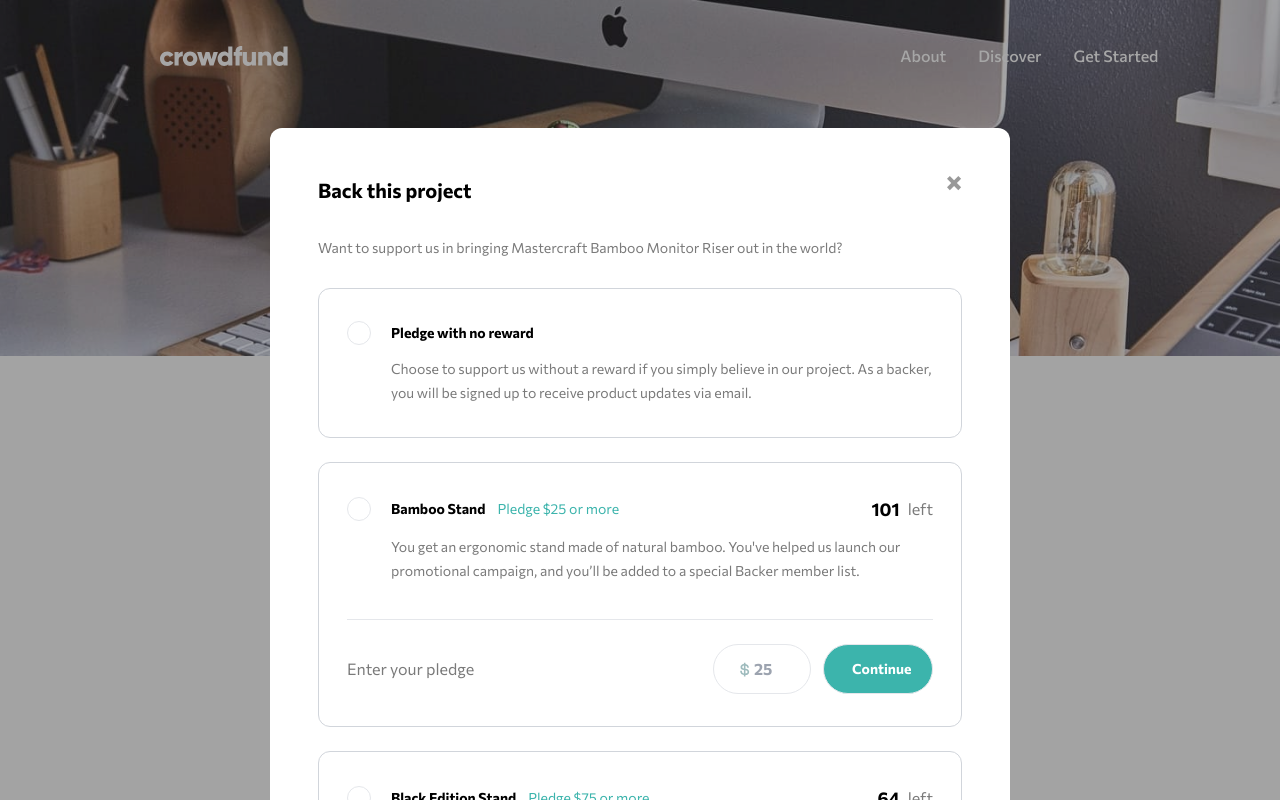
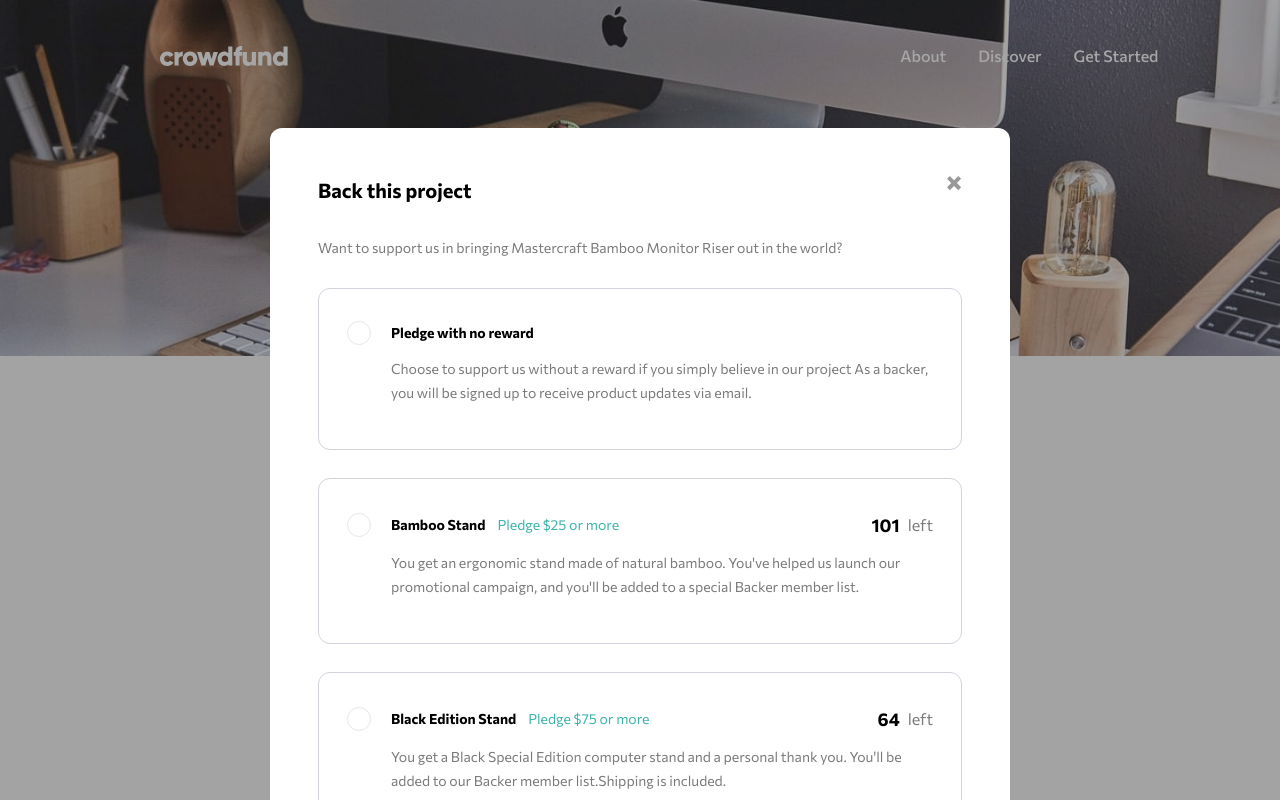
Before and after one commit to Xaxnxdxrxexax/crowdfunding_product_page, a Next.js app: page / in a window 1280 px wide. Both pictures are taken after a click on the button "Back this project". Shown: the top 800 px of the page. Built offline with nearby package versions, Linux system fonts and the light colour scheme.

Commit message:
logic done, need to cleanup

```diff
--- a/data.json
+++ b/data.json
@@ -10,23 +10,24 @@
       "noReward": {
         "title": "Pledge with no reward",
         "description": "Choose to support us without a reward if you simply believe in our project As a backer, you will be signed up to receive product updates via email.",
-        "minPledge": 0
+        "minPledge": 1,
+        "amountLeft": 1000
       },
       "bambooStand": {
         "title": "Bamboo Stand",
-        "description": " You get an ergonomic stand made of natural bamboo. You&apos;ve helped us launch our promotional campaign, and you&apos;ll be added to a special Backer member list.",
+        "description": " You get an ergonomic stand made of natural bamboo. You've helped us launch our promotional campaign, and you'll be added to a special Backer member list.",
         "minPledge": 25,
         "amountLeft": 101
       },
       "blackEdition": {
         "title": "Black Edition Stand",
-        "description": "You get a Black Special Edition computer stand and a personal thank you. You&apos;ll be added to our Backer member list.Shipping is included.",
+        "description": "You get a Black Special Edition computer stand and a personal thank you. You'll be added to our Backer member list.Shipping is included.",
         "minPledge": 75,
         "amountLeft": 64
       },
       "mahoganySpecialEdition": {
         "title": "Mahogany Special Edition",
-        "description": "You get two Special Edition Mahogany stands, a Backer T-Shirt, and a personal thank you. You&apos;ll be added to our Backer member list. Shipping is included.",
+        "description": "You get two Special Edition Mahogany stands, a Backer T-Shirt, and a personal thank you. You'll be added to our Backer member list. Shipping is included.",
         "minPledge": 200,
         "amountLeft": 0
       }
--- a/src/app/page.tsx
+++ b/src/app/page.tsx
@@ -7,6 +7,9 @@ export default function HomePage() {
   const [isHamburgerOpen, setIsHamburgerOpen] = useState(false);
   const [isPledgeOpen, setIsPledgeOpen] = useState(false);
   const [projectData, setProjectData] = useState(fmData[0]);
+  const [currentPledge, setCurrentPledge] = useState<null | string>(null);
+  const [isSuccessful, setIsSuccessful] = useState(false);
+  const [amountPledged, setAmountPledged] = useState<null | number>(null);
   return (
     <main className="relative overflow-hidden bg-[#FAFAFA] pb-5">
       <header className="relative flex items-center Fm:mx-auto Fm:max-w-[1440px]">
@@ -121,7 +124,7 @@ export default function HomePage() {
             />
             <p
               className={`invisible absolute left-0 top-0 flex w-36 items-center rounded-r-full border bg-[#FAFAFA] pl-8 font-bold text-Fm-Dark-gray Fm:visible Fm:static ${
-                projectData?.favorite && "text-Fm-Dark-cyan"
+                projectData?.favorite && "text-Fm-Moderate-cyan"
               }`}
             >
               {projectData?.favorite ? "Bookmarked" : "Bookmark"}
@@ -152,7 +155,7 @@ export default function HomePage() {
           </p>
           <p className="mt-2 text-Fm-Dark-gray">days left</p>
         </div>
-        <div className="mt-7 h-3 w-full rounded-full bg-[#f4f4f4]">
+        <div className="mt-7 h-3 w-full overflow-hidden rounded-full bg-[#f4f4f4]">
           <div
             className="h-full rounded-full bg-Fm-Moderate-cyan"
             style={{
@@ -177,63 +180,45 @@ export default function HomePage() {
           extra desk space below your computer to allow notepads, pens, and USB
           sticks to be stored under the stand.
         </p>
-        <aside className="mt-10 w-full rounded-xl border border-gray-300 pl-6 pt-6 Fm:flex Fm:flex-wrap Fm:items-center Fm:justify-around Fm:py-8 Fm:pr-10">
-          <h4 className="text-sm font-bold Fm:text-xl">Bamboo Stand</h4>
+        {/* list pledges */}
+        {Object.entries(projectData!.pledges)
+          .slice(1)
+          .map(([key, value]) => (
+            <aside
+              className={`mt-10 w-full rounded-xl border border-gray-300 pl-6 pt-6 Fm:flex Fm:flex-wrap Fm:items-center Fm:justify-around Fm:py-8 Fm:pr-10 ${
+                value.amountLeft === 0 && "opacity-40"
+              }`}
+              key={key}
+            >
+              <h4 className="text-sm font-bold Fm:text-xl">{value.title}</h4>
               <p className="mb-6 mt-1 text-sm font-semibold text-Fm-Moderate-cyan Fm:mb-0 Fm:ml-auto Fm:text-base">
-            Pledge $25 or more
+                Pledge ${value.minPledge} or more
               </p>
               <p className="mr-3 text-sm leading-6 text-Fm-Dark-gray Fm:my-5 Fm:mr-0 Fm:text-base Fm:leading-7">
-            You get an ergonomic stand made of natural bamboo. You&apos;ve
-            helped us launch our promotional campaign, and you&apos;ll be added
-            to a special Backer member list.
+                {value.description}
               </p>
               <p className="mb-7 mt-5 flex items-center text-Fm-Dark-gray Fm:my-0 Fm:self-stretch">
-            <span className="mr-2 text-3xl font-bold text-Fm-Black">101</span>{" "}
+                <span className="mr-2 text-3xl font-bold text-Fm-Black">
+                  {value.amountLeft}
+                </span>{" "}
                 left
               </p>
-          <button className="mb-6 h-[50px] rounded-full bg-Fm-Moderate-cyan px-8 text-sm font-bold text-white hover:bg-Fm-Dark-cyan Fm:my-0 Fm:ml-auto">
-            Select Reward
+              <button
+                className={`mb-6 h-[50px] rounded-full bg-Fm-Moderate-cyan px-8 text-sm font-bold text-white hover:bg-Fm-Dark-cyan Fm:my-0 Fm:ml-auto ${
+                  value.amountLeft === 0 && "bg-Fm-Dark-gray"
+                }`}
+                disabled={value.amountLeft === 0}
+                onClick={() => {
+                  setCurrentPledge(key);
+                  setIsPledgeOpen(true);
+                }}
+              >
+                {value.amountLeft === 0 ? "Out of Stock" : "Select Reward"}
               </button>
             </aside>
-        <aside className="mt-10 w-full rounded-xl border border-gray-300 pl-6 pt-6 Fm:flex Fm:flex-wrap Fm:items-center Fm:justify-around Fm:py-8 Fm:pr-10">
-          <h4 className="text-sm font-bold Fm:text-xl">Black Edition Stand</h4>
-          <p className="mb-6 mt-1 text-sm font-semibold text-Fm-Moderate-cyan Fm:mb-0 Fm:ml-auto Fm:text-base">
-            Pledge $75 or more
-          </p>
-          <p className="mr-3 text-sm leading-6 text-Fm-Dark-gray Fm:my-5 Fm:mr-0 Fm:text-base Fm:leading-7">
-            You get a Black Special Edition computer stand and a personal thank
-            you. You&apos;ll be added to our Backer member list. Shipping is
-            included.
-          </p>
-          <p className="mb-7 mt-5 flex items-center text-Fm-Dark-gray Fm:my-0 Fm:self-stretch">
-            <span className="mr-2 text-3xl font-bold text-Fm-Black">64</span>{" "}
-            left
-          </p>
-          <button className="mb-6 h-[50px] rounded-full bg-Fm-Moderate-cyan px-8 text-sm font-bold text-white Fm:my-0 Fm:ml-auto">
-            Select Reward
-          </button>
-        </aside>
-        <aside className="mt-10 w-full rounded-xl border border-gray-300 pl-6 pt-6 opacity-40 Fm:flex Fm:flex-wrap Fm:items-center Fm:justify-around Fm:py-8 Fm:pr-10">
-          <h4 className="text-sm font-bold Fm:text-xl">
-            Mahogany Special Edition
-          </h4>
-          <p className="mb-6 mt-1 text-sm font-semibold text-Fm-Moderate-cyan Fm:mb-0 Fm:ml-auto Fm:text-base">
-            Pledge $200 or more
-          </p>
-          <p className="mr-3 text-sm leading-6 text-Fm-Dark-gray Fm:my-5 Fm:mr-0 Fm:text-base Fm:leading-7">
-            You get two Special Edition Mahogany stands, a Backer T-Shirt, and a
-            personal thank you. You&apos;ll be added to our Backer member list.
-            Shipping is included.
-          </p>
-          <p className="mb-7 mt-5 flex items-center text-Fm-Dark-gray Fm:my-0 Fm:self-stretch">
-            <span className="mr-2 text-3xl font-bold text-Fm-Black">0 </span>{" "}
-            left
-          </p>
-          <button className="mb-6 h-[50px] rounded-full bg-Fm-Moderate-cyan px-8 text-sm font-bold text-white Fm:my-0 Fm:ml-auto">
-            Select Reward
-          </button>
-        </aside>
+          ))}
       </section>
+      {/* pledge modal */}
       {isPledgeOpen && (
         <div className="absolute left-0 top-0 flex h-screen w-screen items-center justify-center">
           <div className="absolute top-32 z-20 mx-auto w-[90%] rounded-xl bg-white px-6 pb-8 pt-5 Fm:max-w-[740px] Fm:p-12">
@@ -251,34 +236,38 @@ export default function HomePage() {
                 Want to support us in bringing Mastercraft Bamboo Monitor Riser
                 out in the world?
               </p>
-              <div className="flex flex-wrap items-center gap-x-5 gap-y-0 rounded-xl border-[1px] border-gray-300 px-7 py-8">
-                <div className="h-6 w-6 rounded-full border-[1px]"></div>
-                <p className="text-sm font-bold">Pledge with no reward</p>
-                <p className="mt-7 text-sm leading-6 text-Fm-Dark-gray Fm:mt-3 Fm:pl-11">
-                  Choose to support us without a reward if you simply believe in
-                  our project. As a backer, you will be signed up to receive
-                  product updates via email.
-                </p>
+              {/* no reward */}
+              {Object.entries(projectData!.pledges)
+                .slice(0, 1)
+                .map(([key, value]) => (
+                  <div
+                    className={`mb-7 flex flex-wrap items-center gap-x-5 gap-y-0 rounded-xl border-[1px] border-gray-300 px-7 py-8 ${
+                      key === currentPledge && "border-Fm-Dark-cyan"
+                    }`}
+                    key={key}
+                  >
+                    <div
+                      className={`flex h-6 w-6 items-center justify-center rounded-full border-[1px]`}
+                    >
+                      {key === currentPledge && (
+                        <div className="h-3 w-3 rounded-full bg-Fm-Moderate-cyan"></div>
+                      )}
                     </div>
-              <div className="mt-6 flex flex-wrap items-center gap-x-5 gap-y-0 rounded-xl border-[1px] border-gray-300 px-7 py-8">
-                <div className="h-6 w-6 rounded-full border-[1px]"></div>
                     <div className="Fm:flex Fm:gap-3">
-                  <p className="text-sm font-bold">Bamboo Stand</p>
-                  <p className="text-sm text-Fm-Moderate-cyan">
-                    Pledge $25 or more
+                      <p
+                        className="text-sm font-bold hover:cursor-pointer hover:text-Fm-Moderate-cyan"
+                        onClick={() => {
+                          setCurrentPledge(key);
+                        }}
+                      >
+                        {value.title}
                       </p>
                     </div>
                     <p className="mb-3 mt-7 text-sm leading-6 text-Fm-Dark-gray Fm:order-4 Fm:mt-3 Fm:pl-11">
-                  You get an ergonomic stand made of natural bamboo. You&apos;ve
-                  helped us launch our promotional campaign, and you’ll be added
-                  to a special Backer member list.
+                      {value.description}
                     </p>
-                <p className="flex items-center text-Fm-Dark-gray Fm:order-3 Fm:my-0 Fm:ml-auto Fm:self-stretch">
-                  <span className="mr-2 text-lg font-bold text-Fm-Black">
-                    101
-                  </span>{" "}
-                  left
-                </p>
+
+                    {key === currentPledge && (
                       <div className="order-last w-full pt-6 Fm:flex Fm:flex-wrap">
                         <div className="w-full border-t-[1px] pb-6 Fm:grow"></div>
                         <p className="w-full pb-4 text-center text-Fm-Dark-gray Fm:w-auto Fm:self-center Fm:pb-0">
@@ -287,7 +276,12 @@ export default function HomePage() {
                         <div className="flex w-full justify-between gap-3 Fm:ml-auto Fm:w-auto Fm:max-w-[220px]">
                           <input
                             type="number"
-                      placeholder="25"
+                            placeholder={value.minPledge.toString()}
+                            min={value.minPledge}
+                            value={amountPledged?.toString()}
+                            onChange={(e) => {
+                              setAmountPledged(Number(e.target.value));
+                            }}
                             className="w-1/2 rounded-full border p-3 font-bold text-black"
                             style={{
                               backgroundImage: "url(images/icon-dollar.svg)",
@@ -297,53 +291,171 @@ export default function HomePage() {
                               paddingLeft: "40px",
                             }}
                           />
-                    <button className="w-1/2 rounded-full border bg-Fm-Moderate-cyan p-3 px-7 text-sm font-bold text-white">
+                          <button
+                            className="w-1/2 rounded-full border bg-Fm-Moderate-cyan p-3 px-7 text-sm font-bold text-white"
+                            onClick={() => {
+                              if (amountPledged! > value.minPledge) {
+                                setProjectData((projectData) => {
+                                  return {
+                                    ...projectData!,
+                                    backed:
+                                      projectData!.backed + amountPledged!,
+                                    totalBackers: projectData!.totalBackers + 1,
+                                    pledges: {
+                                      ...projectData!.pledges,
+                                      [key]: {
+                                        ...value,
+                                        amountLeft: value.amountLeft! - 1,
+                                      },
+                                    },
+                                  };
+                                });
+                                setIsSuccessful(true);
+                                setIsPledgeOpen(false);
+                                setAmountPledged(null);
+                              } else {
+                                alert(
+                                  `For the ${value.title} you need to pledge at least ${value.minPledge}`,
+                                );
+                              }
+                            }}
+                          >
                             Continue
                           </button>
                         </div>
                       </div>
+                    )}
                   </div>
-              <div className="mt-6 flex flex-wrap items-center gap-x-5 gap-y-0 rounded-xl border-[1px] border-gray-300 px-7 py-8">
-                <div className="h-6 w-6 rounded-full border-[1px]"></div>
+                ))}
+              {/* rest of the rewards */}
+              {Object.entries(projectData!.pledges)
+                .slice(1)
+                .map(([key, value]) => (
+                  <div
+                    className={`mb-7 flex flex-wrap items-center gap-x-5 gap-y-0 rounded-xl border-[1px] border-gray-300 px-7 py-8  ${
+                      value.amountLeft === 0 && "opacity-40"
+                    } ${key === currentPledge && "border-Fm-Dark-cyan"}`}
+                    key={key}
+                  >
+                    <div
+                      className={`flex h-6 w-6 items-center justify-center rounded-full border-[1px]`}
+                    >
+                      {key === currentPledge && (
+                        <div className="h-3 w-3 rounded-full bg-Fm-Moderate-cyan"></div>
+                      )}
+                    </div>
                     <div className="Fm:flex Fm:gap-3">
-                  <p className="text-sm font-bold">Black Edition Stand</p>
+                      <p
+                        className="text-sm font-bold hover:cursor-pointer hover:text-Fm-Moderate-cyan"
+                        onClick={() => {
+                          if (value.amountLeft !== 0) {
+                            setCurrentPledge(key);
+                          }
+                        }}
+                      >
+                        {value.title}
+                      </p>
                       <p className="text-sm text-Fm-Moderate-cyan">
-                    Pledge $75 or more
+                        Pledge ${value.minPledge} or more
                       </p>
                     </div>
                     <p className="mb-3 mt-7 text-sm leading-6 text-Fm-Dark-gray Fm:order-4 Fm:mt-3 Fm:pl-11">
-                  You get a Black Special Edition computer stand and a personal
-                  thank you. You&apos;ll be added to our Backer member list.
-                  Shipping is included.
+                      {value.description}
                     </p>
                     <p className="flex items-center text-Fm-Dark-gray Fm:order-3 Fm:my-0 Fm:ml-auto Fm:self-stretch">
                       <span className="mr-2 text-lg font-bold text-Fm-Black">
-                    64
+                        {value.amountLeft}
                       </span>{" "}
                       left
                     </p>
-              </div>
-              <div className="mt-6 flex flex-wrap items-center gap-x-5 gap-y-0 rounded-xl border-[1px] border-gray-300 px-7 py-8 opacity-60">
-                <div className="h-6 w-6 rounded-full border-[1px]"></div>
-                <div className="Fm:flex Fm:gap-3">
-                  <p className="text-sm font-bold">Mahogany Special Edition</p>
-                  <p className="text-sm text-Fm-Moderate-cyan">
-                    Pledge $200 or more
+                    {key === currentPledge && (
+                      <div className="order-last w-full pt-6 Fm:flex Fm:flex-wrap">
+                        <div className="w-full border-t-[1px] pb-6 Fm:grow"></div>
+                        <p className="w-full pb-4 text-center text-Fm-Dark-gray Fm:w-auto Fm:self-center Fm:pb-0">
+                          Enter your pledge
                         </p>
-                </div>
-                <p className="mb-3 mt-7 text-sm leading-6 text-Fm-Dark-gray Fm:order-4 Fm:mt-3 Fm:pl-11">
-                  You get two Special Edition Mahogany stands, a Backer T-Shirt,
-                  and a personal thank you. You&apos;ll be added to our Backer
-                  member list. Shipping is included.
-                </p>
-                <p className="flex items-center text-Fm-Dark-gray Fm:order-3 Fm:my-0 Fm:ml-auto Fm:self-stretch">
-                  <span className="mr-2 text-lg font-bold text-Fm-Black">
-                    0
-                  </span>{" "}
-                  left
-                </p>
+                        <div className="flex w-full justify-between gap-3 Fm:ml-auto Fm:w-auto Fm:max-w-[220px]">
+                          <input
+                            type="number"
+                            placeholder={value.minPledge.toString()}
+                            min={value.minPledge}
+                            value={amountPledged?.toString()}
+                            onChange={(e) => {
+                              setAmountPledged(Number(e.target.value));
+                            }}
+                            className="w-1/2 rounded-full border p-3 font-bold text-black"
+                            style={{
+                              backgroundImage: "url(images/icon-dollar.svg)",
+                              backgroundSize: "10px",
+                              backgroundPosition: "30% 53%",
+                              backgroundRepeat: "no-repeat",
+                              paddingLeft: "40px",
+                            }}
+                          />
+                          <button
+                            className="w-1/2 rounded-full border bg-Fm-Moderate-cyan p-3 px-7 text-sm font-bold text-white"
+                            onClick={() => {
+                              if (amountPledged! > value.minPledge) {
+                                setProjectData((projectData) => {
+                                  return {
+                                    ...projectData!,
+                                    backed:
+                                      projectData!.backed + amountPledged!,
+                                    totalBackers: projectData!.totalBackers + 1,
+                                    pledges: {
+                                      ...projectData!.pledges,
+                                      [key]: {
+                                        ...value,
+                                        amountLeft: value.amountLeft! - 1,
+                                      },
+                                    },
+                                  };
+                                });
+                                setIsSuccessful(true);
+                                setIsPledgeOpen(false);
+                                setAmountPledged(null);
+                              } else {
+                                alert(
+                                  `For the ${value.title} you need to pledge at least ${value.minPledge}`,
+                                );
+                              }
+                            }}
+                          >
+                            Continue
+                          </button>
                         </div>
                       </div>
+                    )}
+                  </div>
+                ))}
+            </div>
+          </div>
+        </div>
+      )}
+      {isSuccessful && (
+        <div className="absolute left-0 top-0 z-20 flex h-screen w-screen items-center justify-center bg-[rgba(0,0,0,0.35)]">
+          <div className="mx-6 flex w-full flex-col items-center justify-center rounded-xl bg-white px-6 pt-8 Fm:max-w-xl">
+            <Image
+              src={"/images/icon-check.svg"}
+              alt="check"
+              width="64"
+              height="64"
+              className="mx-auto"
+            />
+            <h2 className="my-8 text-center text-xl font-bold">
+              Thanks for your support!
+            </h2>
+            <p className="text-center text-sm leading-6 text-Fm-Dark-gray">
+              Your pledge brings us one step closer to sharing Mastercraft
+              Bamboo Monitor Riser worldwide. You will get an email once our
+              campaign is completed.
+            </p>
+            <button
+              className="my-10 rounded-full bg-Fm-Moderate-cyan px-7  py-3 font-bold text-white"
+              onClick={() => setIsSuccessful(false)}
+            >
+              Got it!
+            </button>
           </div>
         </div>
       )}
```
Lines whose indentation alone changed are shown as unchanged.
